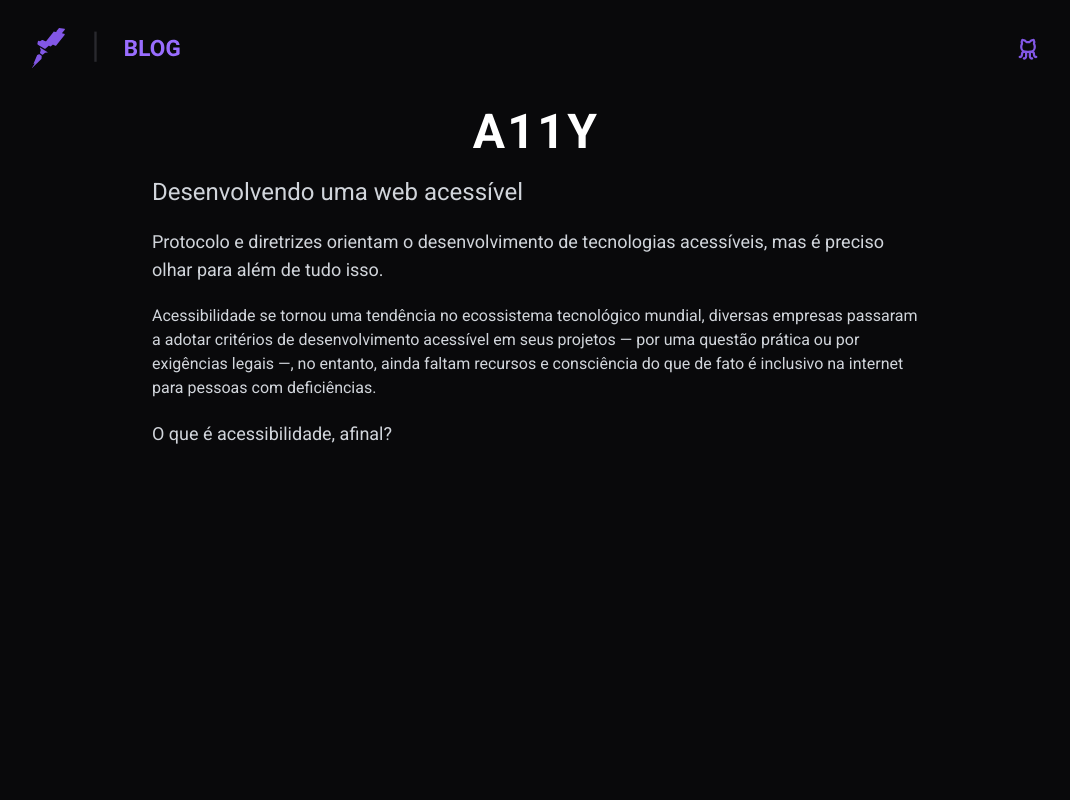
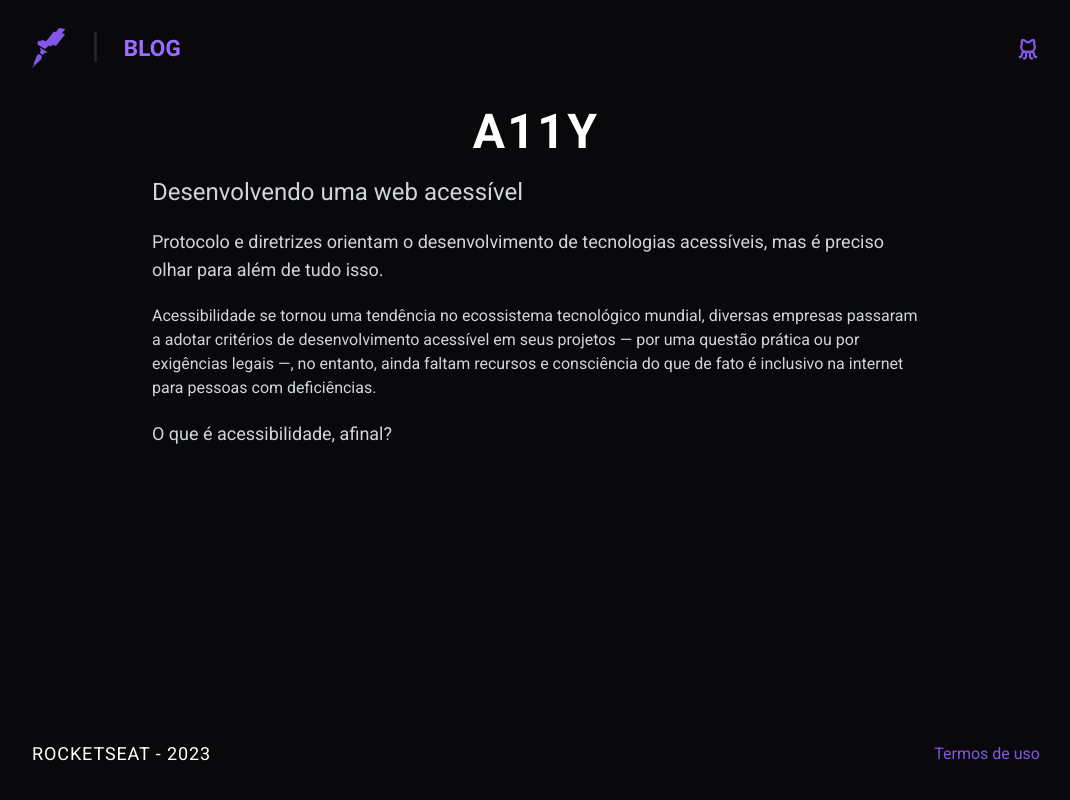
Before and after one commit to viniciusferreira7/a11y, a Next.js app: page / in a window 1280 px wide. Shown: the whole page, without its empty margins (104-1174 px from the left). Built offline with nearby package versions, Linux system fonts and the light colour scheme.

Commit message:
feat: Adicionando novas features à página

```diff
--- /dev/null
+++ b/src/app/components/Dialog/index.tsx
@@ -0,0 +1,29 @@
+'use client'
+
+import { useState } from 'react'
+
+export function Dialog() {
+  const [openDialog, setOpenDialog] = useState(false)
+
+  function handleOpenDialog() {
+    setOpenDialog(true)
+  }
+
+  return (
+    <>
+      <button
+        type="button"
+        className="text-[#8257e5] text-md hover:opacity-70 hover:ease-linear"
+        onClick={handleOpenDialog}
+      >
+        Termos de uso
+      </button>
+      {openDialog && (
+        <div className=" bg-zinc-900 rounded-lg fixed p-20 top-1/2 left-1/2 text-white -translate-x-1/2 -translate-y-1/2">
+          <h2 className="text-2xl">Termos de uso</h2>
+          <p>Esses são os termos de uso</p>
+        </div>
+      )}
+    </>
+  )
+}
--- a/src/app/components/Header/index.tsx
+++ b/src/app/components/Header/index.tsx
@@ -2,6 +2,7 @@
 
 import { GithubLogo } from 'phosphor-react'
 import Image from 'next/image'
+import Link from 'next/link'
 
 export function Header() {
   return (
@@ -14,7 +15,7 @@ export function Header() {
         className="object-cover"
       />
       <nav>
-        <a
+        <Link
           href="https://github.com/viniciusferreira7"
           target="_blank"
           rel="noreferrer"
@@ -22,7 +23,7 @@ export function Header() {
           aria-label="Github"
         >
           <GithubLogo weight="bold" />
-        </a>
+        </Link>
       </nav>
     </header>
   )
--- a/src/app/page.tsx
+++ b/src/app/page.tsx
@@ -1,10 +1,11 @@
+import { Dialog } from './components/Dialog'
 import { Header } from './components/Header'
 import RootLayout from './layout'
 
 export default function Home() {
   return (
     <RootLayout>
-      <div className="max-w-screen-lg w-full m-auto p-2">
+      <div className="max-w-screen-lg w-full m-auto p-2 min-h-screen flex flex-col">
         <Header />
         <main className="text-gray-300 max-w-screen-md mx-auto mt-10">
           <article>
@@ -29,6 +30,12 @@ export default function Home() {
             <h3 className="my-5 text-lg">O que é acessibilidade, afinal?</h3>
           </article>
         </main>
+        <footer className="flex justify-between items-center mt-auto py-6">
+          <h3 className="text-lg text-white uppercase -tracking-tighter">
+            Rocketseat - 2023
+          </h3>
+          <Dialog />
+        </footer>
       </div>
     </RootLayout>
   )
```
